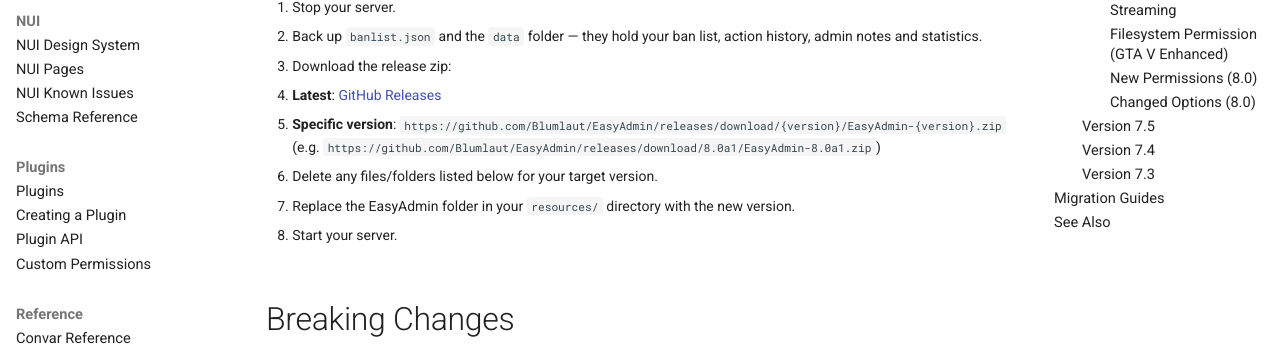
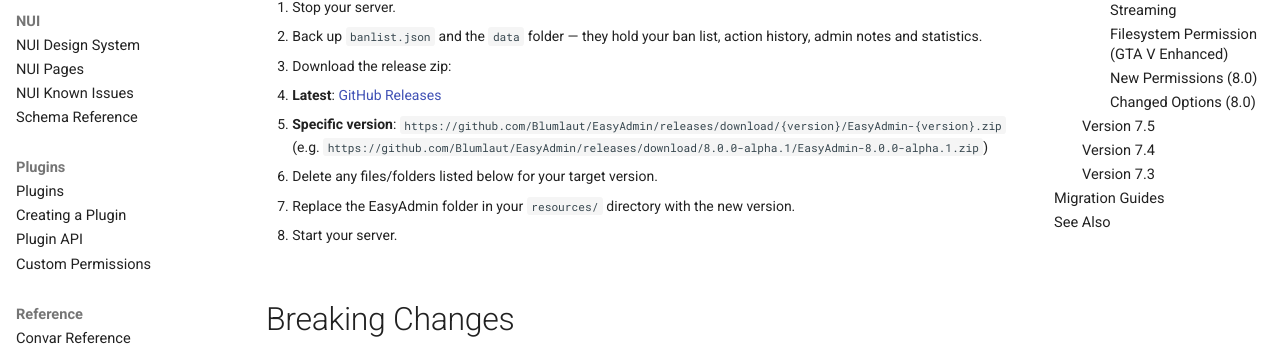
Before and after one commit to Blumlaut/EasyAdmin, an MkDocs documentation site: the page built from docs/docs/updates/updating.md, in a window 1280 px wide and 900 px high. Shown: the part 327-673 px from the top of the window. Built offline with MkDocs 1.6.1 and Material for MkDocs 9.7.7, drawn with Linux system fonts in a browser that asks for light colours; comment, search, counter and statistics services are not loaded; some of the changed lines change nothing that is shown.

Commit message:
chore: fix release URL example and stale comments

```diff
--- a/docs/docs/updates/updating.md
+++ b/docs/docs/updates/updating.md
@@ -7,7 +7,7 @@
 3. Download the release zip:
    - **Latest**: [GitHub Releases](https://github.com/Blumlaut/EasyAdmin/releases/latest)
    - **Specific version**: `https://github.com/Blumlaut/EasyAdmin/releases/download/{version}/EasyAdmin-{version}.zip`
-     (e.g. `https://github.com/Blumlaut/EasyAdmin/releases/download/8.0a1/EasyAdmin-8.0a1.zip`)
+     (e.g. `https://github.com/Blumlaut/EasyAdmin/releases/download/8.0.0-alpha.1/EasyAdmin-8.0.0-alpha.1.zip`)
 4. Delete any files/folders listed below for your target version.
 5. Replace the EasyAdmin folder in your `resources/` directory with the new version.
 6. Start your server.
```
Also changed, not shown: 1 other file.
